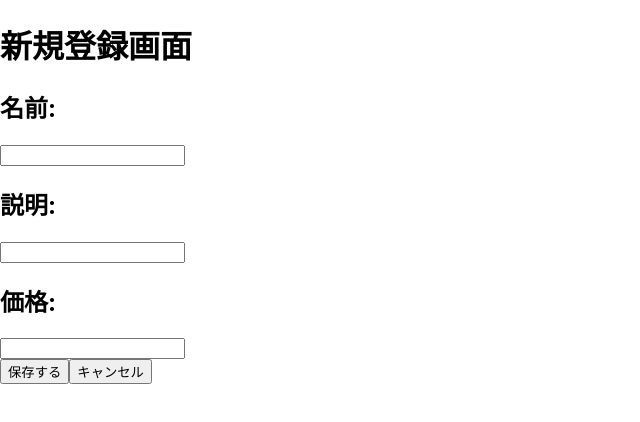
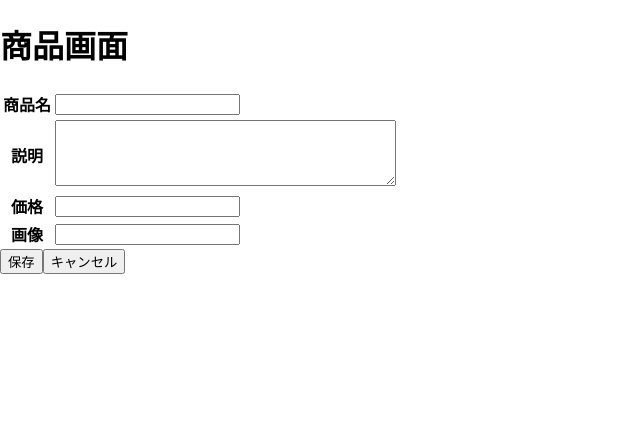
Before and after one commit to watanabekanako/nextjs-tenant-app, a Next.js app: page /items/create in a window 1280 px wide. Shown: the top 422 px of the page, without its empty margins (0-640 px from the left). Built offline with nearby package versions, Linux system fonts and the light colour scheme.

Commit message:
create.tsx更新しました

```diff
--- a/data/db.json
+++ b/data/db.json
@@ -1,34 +1,10 @@
 {
   "items": [
     {
-      "id": 3,
-      "name": "a",
-      "description": "",
-      "price": ""
-    },
-    {
-      "id": 9,
-      "name": "なし",
-      "description": "せつめい",
-      "price": "500"
-    },
-    {
-      "id": 10,
-      "name": "いちご",
-      "description": "せつめい",
-      "price": "２２２２"
-    },
-    {
-      "id": 11,
-      "name": "いちご",
-      "description": "せつめい",
-      "price": "２２２２"
-    },
-    {
-      "id": 12,
-      "name": "いちご",
+      "name": "wwwww",
       "description": "っっs",
-      "price": "２２２２"
+      "price": "２２２２",
+      "id": 12
     },
     {
       "id": 13,
@@ -37,16 +13,38 @@
       "price": "２２２２"
     },
     {
-      "id": 14,
-      "name": "あい",
-      "description": "あい",
-      "price": "あい"
+      "id": 16,
+      "name": "ワタナベカナコ",
+      "description": "",
+      "price": ""
     },
     {
-      "id": 15,
-      "name": "s",
-      "description": "a",
-      "price": "aa"
+      "id": 17,
+      "name": "",
+      "description": "せつめい",
+      "price": ""
+    },
+    {
+      "id": 18,
+      "name": "",
+      "description": "せつめい",
+      "price": ""
+    },
+    {
+      "id": 19,
+      "name": "ワタナベカナコ",
+      "description": "",
+      "price": ""
+    },
+    {
+      "name": "ワタナベカナコ",
+      "description": "yyyyy",
+      "price": "yyyyy",
+      "id": 20
+    },
+    {
+      "description": "yyyyyyyyyy",
+      "id": 21
     }
   ]
 }
--- a/src/pages/items/create.tsx
+++ b/src/pages/items/create.tsx
@@ -2,84 +2,80 @@ import { useState } from 'react';
 import Link from 'next/link';
 import useSWR, { useSWRConfig } from 'swr';
 
-const Form = () => {
-  const { mutate } = useSWRConfig();
-  const [values, setValues] = useState({
-    id: '',
-    name: '',
-    description: '',
-    price: '',
-  });
+export default function ItemCreate({ items }: any) {
+  const [nameText, setNameText] = useState();
+  const onChangeNameText = (event: any) =>
+    setNameText(event.target.value);
 
-  const handleChange: (name: string) => (event: any) => void =
-    (name) => (event) => {
-      const newValues = {
-        ...values,
-        [name]: event.target.value,
+  const [descText, setDescText] = useState();
+  const onChangeDescText = (event: any) =>
+    setDescText(event.target.value);
+
+  const [priceText, setPriceText] = useState();
+  const onChangePriceText = (event: any) =>
+    setPriceText(event.target.value);
+  const onClickCreate = () => {
+    return fetch(`/api/items/`, {
+      method: 'POST',
+      headers: { 'Content-Type': 'application/json' },
+      body: JSON.stringify({
+        name: nameText,
+        description: descText,
+        price: priceText,
+      }),
+    }).then((res) => res.json());
   };
-      setValues(newValues);
-    };
-
-  const handleSubmit = () => {
-    const param = {
-      method: 'POST',
-      headers: {
-        'Content-Type': 'application/json; charset=utf-8',
-      },
-
-      // リクエストボディ
-      body: JSON.stringify(values),
-    };
-    fetch(`/api/items/`, param).then((response) => response.json());
-    // .then((data) => console.log(data));
-    mutate('/api/items');
-  };
-
   return (
-    <>
-      <h1>新規登録画面</h1>
     <div>
-        {/* <h2>ID:</h2>
-        <input
-          type="text"
-          name="id"
-          value={values.id}
-          onChange={handleChange('id')}
-        /> */}
-
-        <h2>名前:</h2>
+      <h1>商品画面</h1>
+      <table>
+        <tr>
+          <th>商品名</th>
+          <td>
             <input
               type="text"
               name="name"
-          value={values.name}
-          onChange={handleChange('name')}
-        />
-
-        <h2>説明: </h2>
-        <input
-          type="text"
+              value={nameText}
+              onChange={onChangeNameText}
+            ></input>
+          </td>
+        </tr>
+        <tr>
+          <th>説明</th>
+          <td>
+            <textarea
               name="description"
-          value={values.description}
-          onChange={handleChange('description')}
-        />
-        <h2>価格: </h2>
+              cols={40}
+              rows={4}
+              value={descText}
+              onChange={onChangeDescText}
+            ></textarea>
+          </td>
+        </tr>
+        <tr>
+          <th>価格</th>
+          <td>
             <input
               type="text"
               name="price"
-          value={values.price}
-          onChange={handleChange('price')}
-        />
-
-        <div>
-          <button onClick={handleSubmit}>
-            <Link href="../items/">
-              <a>保存する</a>
+              value={priceText}
+              onChange={onChangePriceText}
+            ></input>
+          </td>
+        </tr>
+        <tr>
+          <th>画像</th>
+          <td>
+            <input type="text" name="imageUrl"></input>
+          </td>
+        </tr>
+      </table>
+      <Link href="http://localhost:3000/items">
+        <button onClick={() => onClickCreate()}>保存</button>
       </Link>
-          </button>
+      <Link href="/items">
         <button>キャンセル</button>
+      </Link>
     </div>
-      </div>
-    </>
   );
-};
-export default Form;
+}
```
Also changed, not shown: src/pages/items/[id].tsx (+6 -7 lines), src/util/math.ts (added, +32 -0 lines), 1 other file (tests, documents, lock files or other folders). Lines whose indentation alone changed are shown as unchanged.
